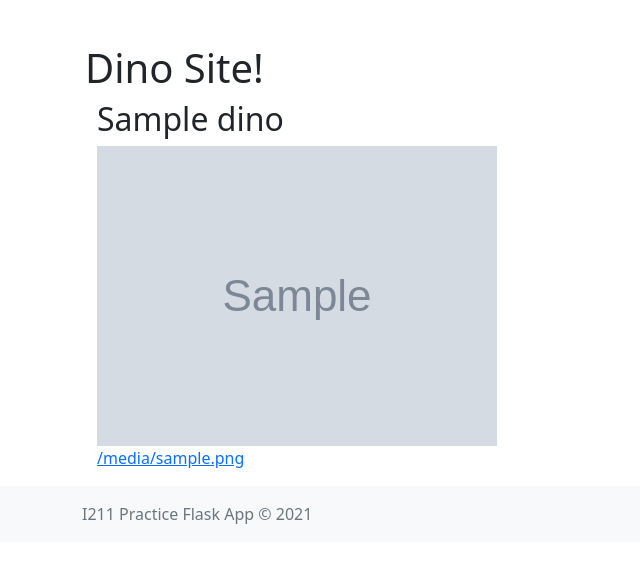
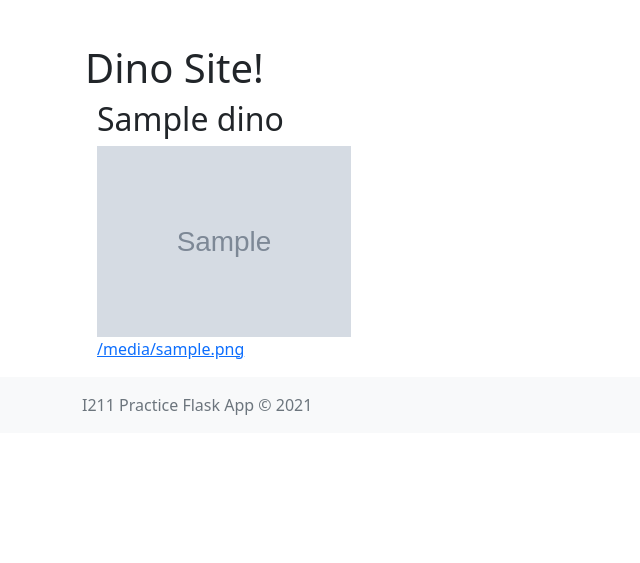
Before and after one commit to mjleitgeb/i211lectures, a Flask app: template templates/index.html in a window 1280 px wide. Shown: the part 56-619 px from the top of the page, without its empty margins (0-640 px from the left). Run offline with Flask 2, Linux system fonts and the light colour scheme; the template is opened without the code that fills it: most values are stand-ins (such as "Sample title", 1, 10 or a date in 2020); grey boxes marked "Sample" are stand-in pictures; parts of the project's set-up code (start-up, migrations or seed data) failed here and were passed over.

Commit message:
LectureIndex

```diff
--- a/templates/index.html
+++ b/templates/index.html
@@ -5,11 +5,11 @@
     <div class="container">
         <div class="row">
         {% for dino in dinosaurs %}
-            <div class="col">
+            <div class="col-12 col-md-6 col-lg-4 col-xl-3">
                 <h2>{{dinosaurs[dino]['name']}}</h2>
                 <a href="{{url_for('index', dino=dino)}}">
                 <figure>
-                    <img class="dino-image img-fluid" src="{{url_for('static', filename='images/' + dinosaurs[dino]['image'])}}" alt="{{dino}}">
+                    <img class="img-fluid" src="{{url_for('static', filename='images/' + dinosaurs[dino]['image'])}}" alt="{{dino}}">
                     <figcaption>{{dinosaurs[dino]['image-credit']}}</figcaption>
                 </figure>
                 </a>
```
